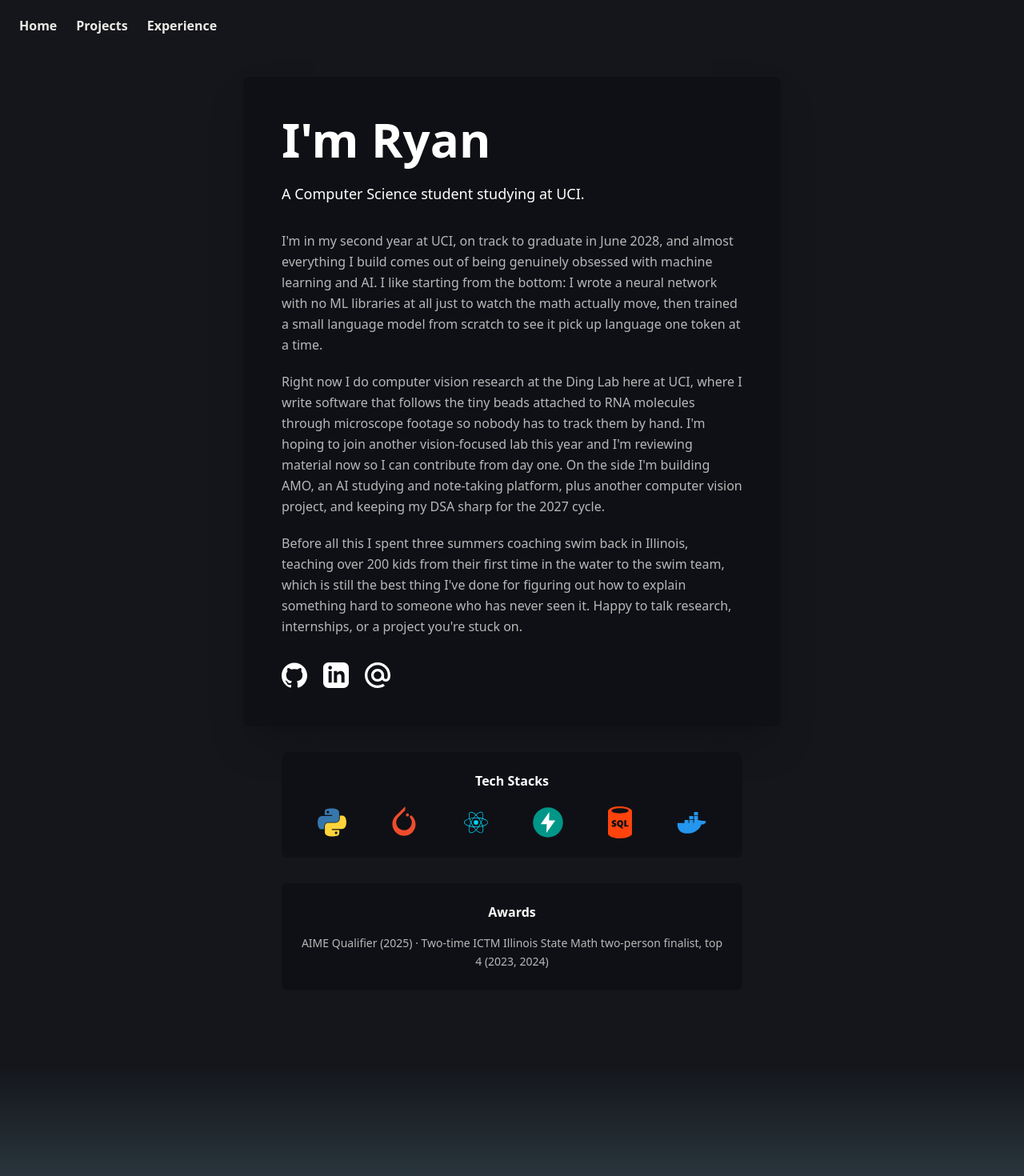
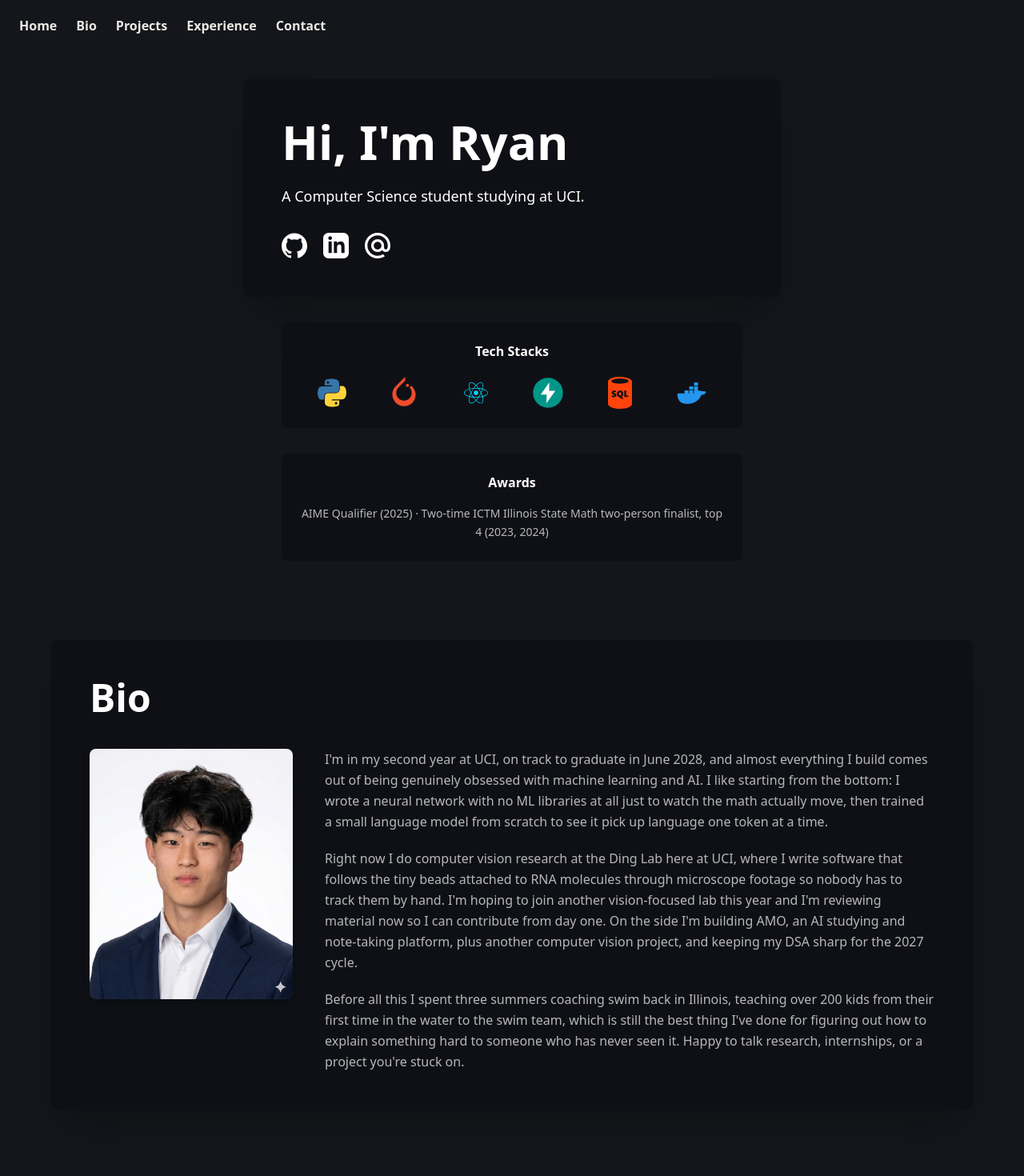
Before and after one commit to ryjchen24/ryjchen24.github.io, a Next.js app: page / in a window 1280 px wide. Shown: the top 1470 px of the page at 80% size. Built offline with nearby package versions, Linux system fonts and the light colour scheme.

Commit message:
Added bio and contact'

```diff
--- a/app/page.tsx
+++ b/app/page.tsx
@@ -100,6 +100,25 @@ function Links({ project, dark }: { project: Project; dark: boolean }) {
   );
 }
 
+function PhoneIcon() {
+  return (
+    <svg
+      viewBox="0 0 24 24"
+      width="28"
+      height="28"
+      fill="none"
+      stroke="currentColor"
+      strokeWidth="2"
+      strokeLinecap="round"
+      strokeLinejoin="round"
+      aria-hidden="true"
+      className="transition group-hover:scale-125"
+    >
+      <path d="M22 16.92v3a2 2 0 0 1-2.18 2 19.79 19.79 0 0 1-8.63-3.07 19.5 19.5 0 0 1-6-6A19.79 19.79 0 0 1 2.12 4.18 2 2 0 0 1 4.11 2h3a2 2 0 0 1 2 1.72c.13.96.36 1.9.7 2.81a2 2 0 0 1-.45 2.11L8.09 9.91a16 16 0 0 0 6 6l1.27-1.27a2 2 0 0 1 2.11-.45c.91.34 1.85.57 2.81.7A2 2 0 0 1 22 16.92z" />
+    </svg>
+  );
+}
+
 function Gradient({ from, to }: { from: string; to: string }) {
   return <div className="h-96" style={{ backgroundImage: `linear-gradient(to bottom, ${from}, ${to})` }} />;
 }
@@ -131,36 +150,16 @@ export default function Home() {
     <main>
       <nav className="fixed top-0 z-50 flex w-full gap-6 px-6 py-5 font-semibold text-white mix-blend-difference">
         <a href="#top" className="hover:underline">Home</a>
+        <a href="#bio" className="hover:underline">Bio</a>
         <a href="#projects" className="hover:underline">Projects</a>
         <a href="#experience" className="hover:underline">Experience</a>
+        <a href="#contact" className="hover:underline">Contact</a>
       </nav>
 
       <section id="top" className="flex min-h-screen flex-col items-center justify-center gap-8 bg-[#14161b] px-6 py-24 text-white">
         <div className="w-full max-w-2xl rounded-lg bg-[#0f1015] p-8 shadow-2xl sm:p-12">
-          <h1 className="text-5xl font-semibold sm:text-6xl">I&apos;m Ryan</h1>
+          <h1 className="text-5xl font-semibold sm:text-6xl">Hi, I&apos;m Ryan</h1>
           <p className="mt-6 text-lg">A Computer Science student studying at UCI.</p>
-
-          <div className="mt-8 space-y-5 text-base leading-relaxed text-white/70">
-            <p>
-              I&apos;m in my second year at UCI, on track to graduate in June 2028, and almost everything I build comes
-              out of being genuinely obsessed with machine learning and AI. I like starting from the bottom: I wrote a
-              neural network with no ML libraries at all just to watch the math actually move, then trained a small
-              language model from scratch to see it pick up language one token at a time.
-            </p>
-            <p>
-              Right now I do computer vision research at the Ding Lab here at UCI, where I write software that follows
-              the tiny beads attached to RNA molecules through microscope footage so nobody has to track them by hand.
-              I&apos;m hoping to join another vision-focused lab this year and I&apos;m reviewing material now so I can
-              contribute from day one. On the side I&apos;m building AMO, an AI studying and note-taking platform, plus
-              another computer vision project, and keeping my DSA sharp for the 2027 cycle.
-            </p>
-            <p>
-              Before all this I spent three summers coaching swim back in Illinois, teaching over 200 kids from their
-              first time in the water to the swim team, which is still the best thing I&apos;ve done for figuring out
-              how to explain something hard to someone who has never seen it. Happy to talk research, internships, or a
-              project you&apos;re stuck on.
-            </p>
-          </div>
 
           <div className="mt-8 flex items-center gap-5">
             <a href="https://github.com/ryjchen24" target="_blank" rel="noreferrer" aria-label="GitHub">
@@ -193,6 +192,42 @@ export default function Home() {
         </div>
       </section>
 
+      <section id="bio" className="bg-[#14161b] px-6 pb-28 text-white">
+        <div className="mx-auto w-full max-w-6xl rounded-lg bg-[#0f1015] p-8 shadow-2xl sm:p-12">
+          <h2 className="text-4xl font-semibold sm:text-5xl">Bio</h2>
+
+          <div className="mt-10 grid items-start gap-10 lg:grid-cols-[1fr_3fr]">
+            <img
+              src="/profile.jpg"
+              alt="Ryan Chen"
+              className="w-full max-w-[240px] rounded-lg object-cover shadow-lg lg:max-w-none"
+            />
+
+            <div className="space-y-5 text-base leading-relaxed text-white/70">
+              <p>
+                I&apos;m in my second year at UCI, on track to graduate in June 2028, and almost everything I build comes
+                out of being genuinely obsessed with machine learning and AI. I like starting from the bottom: I wrote a
+                neural network with no ML libraries at all just to watch the math actually move, then trained a small
+                language model from scratch to see it pick up language one token at a time.
+              </p>
+              <p>
+                Right now I do computer vision research at the Ding Lab here at UCI, where I write software that follows
+                the tiny beads attached to RNA molecules through microscope footage so nobody has to track them by hand.
+                I&apos;m hoping to join another vision-focused lab this year and I&apos;m reviewing material now so I can
+                contribute from day one. On the side I&apos;m building AMO, an AI studying and note-taking platform, plus
+                another computer vision project, and keeping my DSA sharp for the 2027 cycle.
+              </p>
+              <p>
+                Before all this I spent three summers coaching swim back in Illinois, teaching over 200 kids from their
+                first time in the water to the swim team, which is still the best thing I&apos;ve done for figuring out
+                how to explain something hard to someone who has never seen it. Happy to talk research, internships, or a
+                project you&apos;re stuck on.
+              </p>
+            </div>
+          </div>
+        </div>
+      </section>
+
       <section id="projects">
         <Gradient from="#14161b" to="#4f6d7a" />
         <h2 className="bg-[#4f6d7a] px-6 py-20 text-center text-5xl font-semibold text-white sm:text-6xl">Projects</h2>
@@ -214,6 +249,38 @@ export default function Home() {
           </div>
         ))}
       </section>
+
+      <Gradient from={experience[experience.length - 1].color} to="#14161b" />
+
+      <section id="contact" className="bg-[#14161b] px-6 pb-28 text-white">
+        <div className="mx-auto w-full max-w-2xl rounded-lg bg-[#0f1015] p-8 text-center shadow-2xl sm:p-12">
+          <h2 className="text-4xl font-semibold sm:text-5xl">Contact</h2>
+          <p className="mt-6 text-lg text-white/70">
+            Thanks for scrolling all the way down. Feel free to reach out about research, internships, or anything
+            you&apos;re building.
+          </p>
+
+          <div className="mt-10 flex flex-col items-center gap-5">
+            <a href="tel:+12242390420" className="group flex items-center gap-3 text-lg hover:underline">
+              <PhoneIcon />
+              (224) 239-0420
+            </a>
+            <a href="mailto:ryanjchen24@gmail.com" className="group flex items-center gap-3 text-lg hover:underline">
+              <img src="/maildotru.svg" alt="" width="28" height="28" className="invert transition group-hover:scale-125" />
+              ryanjchen24@gmail.com
+            </a>
+          </div>
+
+          <div className="mt-10 flex items-center justify-center gap-6">
+            <a href="https://github.com/ryjchen24" target="_blank" rel="noreferrer" aria-label="GitHub">
+              <img src="/github.svg" alt="" width="32" height="32" className="invert transition hover:scale-125" />
+            </a>
+            <a href="https://linkedin.com/in/ryan-chen-324v" target="_blank" rel="noreferrer" aria-label="LinkedIn">
+              <img src="/iconmonstr-linkedin-3.svg" alt="" width="32" height="32" className="invert transition hover:scale-125" />
+            </a>
+          </div>
+        </div>
+      </section>
     </main>
   );
 }
```
Also changed, not shown: public/profile.jpg (added).
